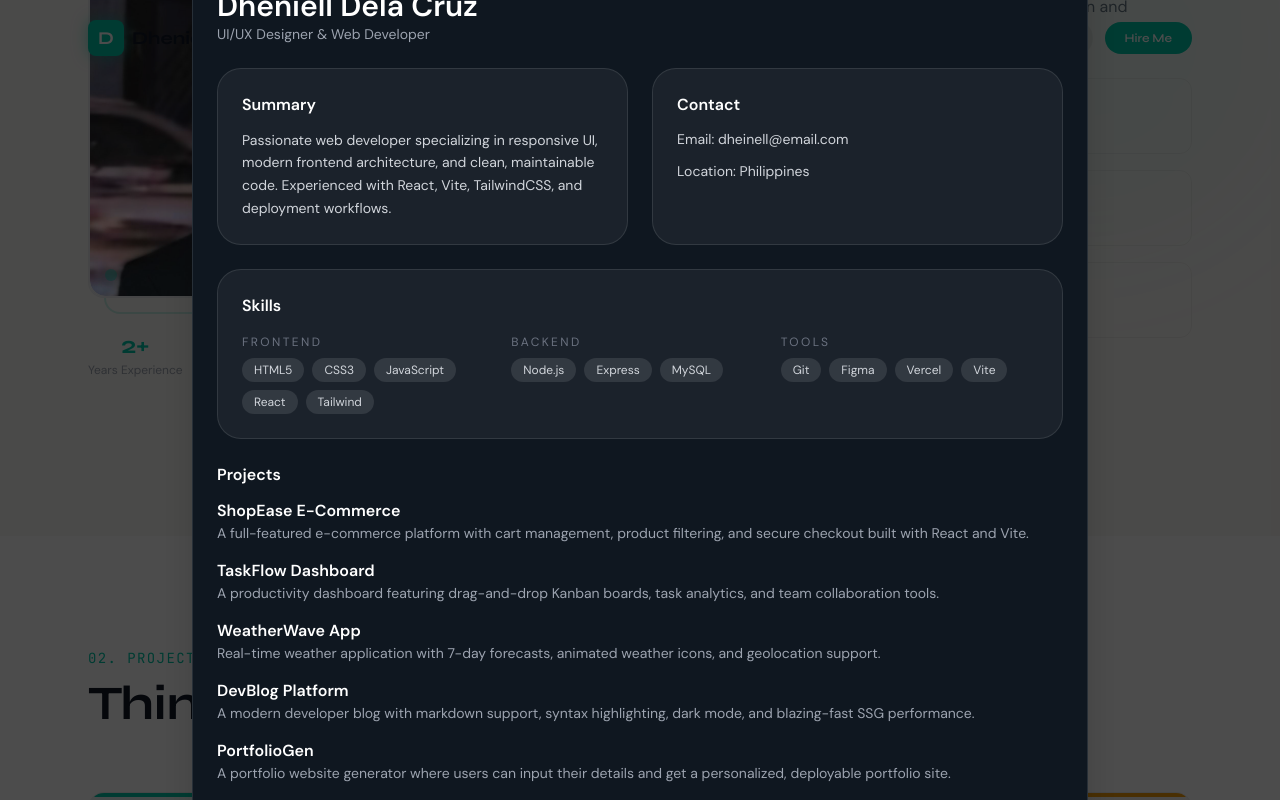
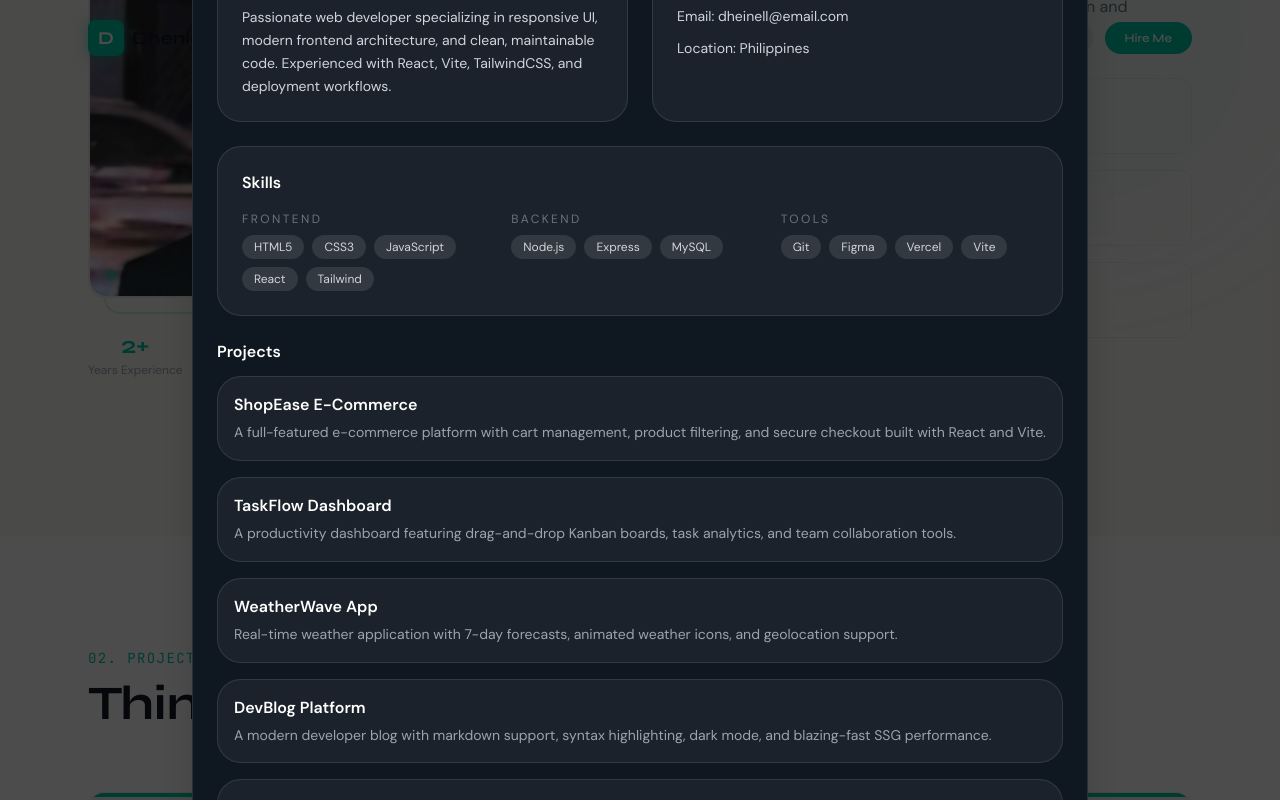
Before and after one commit to dhen-delacruz/dheniell-portfolio, a React (Vite) app: page / in a window 1280 px wide. Both pictures are taken after a click on the button "View Resume". Shown: the part 1252-2052 px from the top of the page. Built offline with nearby package versions, Linux system fonts and the light colour scheme.

Commit message:
updating resume

```diff
--- a/src/components/About.jsx
+++ b/src/components/About.jsx
@@ -246,11 +246,16 @@ export default function About() {
 
                 <div>
                   <h4 className="font-semibold text-white mb-3">Projects</h4>
-                  <div className="space-y-4 text-gray-300">
+                  <div className="flex flex-col gap-4 text-gray-300">
                     {projects.map((project) => (
-                      <div key={project.id}>
-                        <p className="font-semibold text-white">{project.title}</p>
-                        <p className="text-sm text-gray-400">{project.description}</p>
+                      <div
+                        key={project.id}
+                        className="rounded-3xl bg-white/5 p-4 border border-white/10"
+                      >
+                        <p className="font-semibold text-white mb-1">{project.title}</p>
+                        <p className="text-sm text-gray-400 leading-relaxed">
+                          {project.description}
+                        </p>
                       </div>
                     ))}
                   </div>
--- a/src/sections/Projects.jsx
+++ b/src/sections/Projects.jsx
@@ -35,7 +35,7 @@ export default function Projects() {
         </motion.div>
 
         {/* Grid */}
-        <div className="grid md:grid-cols-2 lg:grid-cols-3 gap-6">
+        <div className="grid gap-6">
           {projects.map((project, i) => (
             <motion.div
               key={project.id}
```
